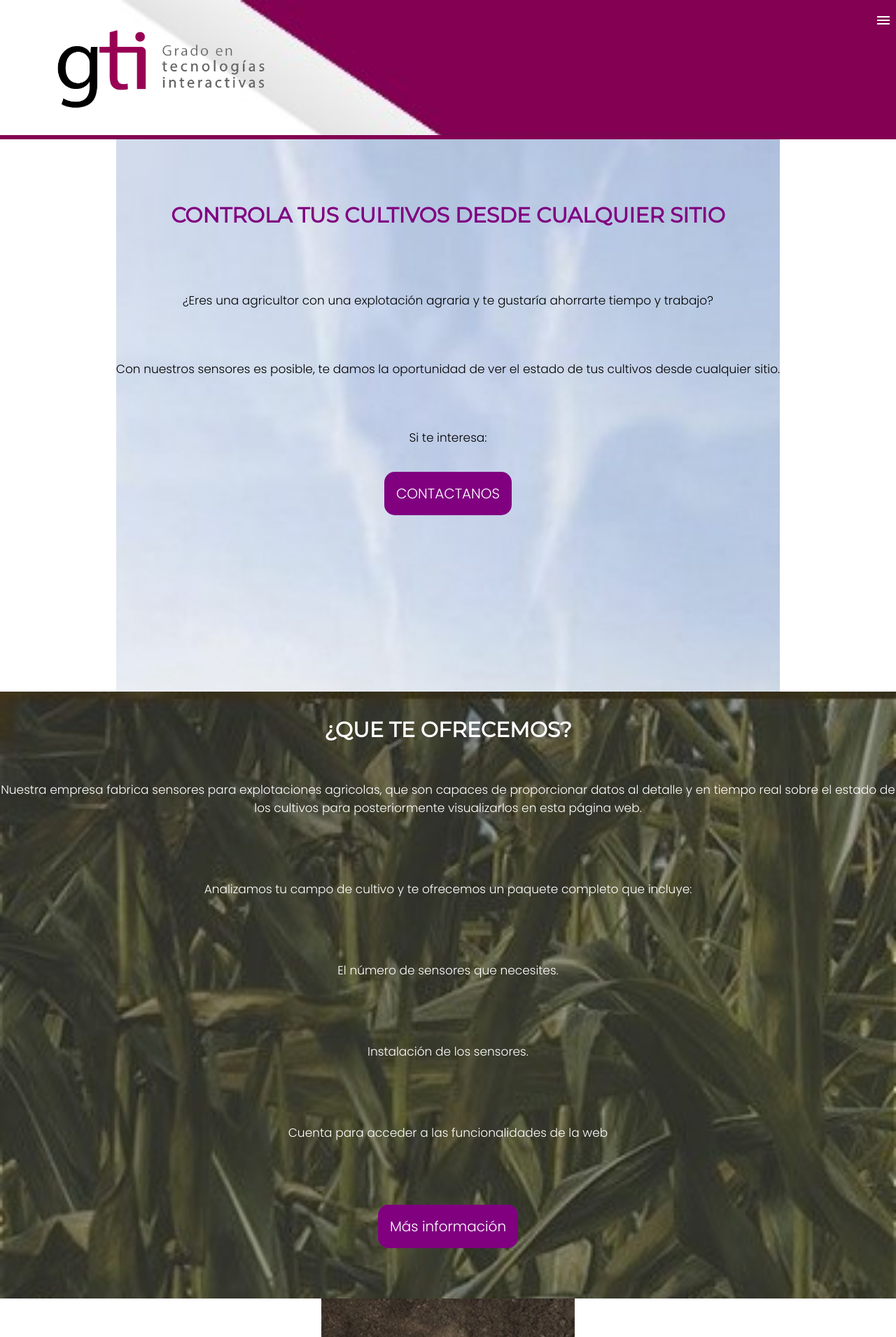
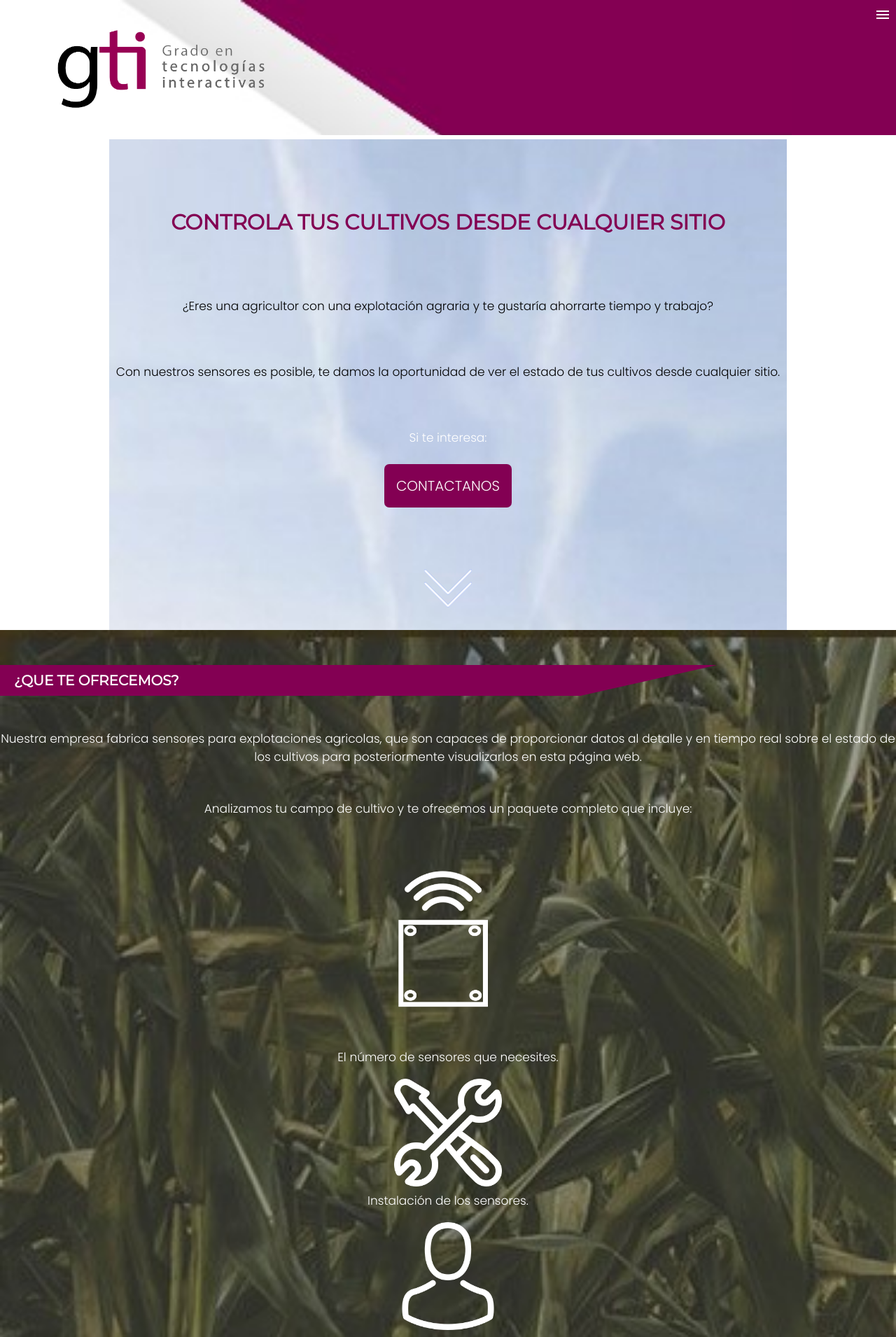
Before and after one commit to AdriTuR/Web-Sensores_Proyecto, a PHP site: page / in a window 1280 px wide; the page is wider, and only the part inside the window is pictured. Shown: the top 1910 px of that part at 70% size. Run offline with PHP 8.4, Linux system fonts and the light colour scheme; some libraries are stand-ins or nearby versions.

Commit message:
Landing page sprint 1

```diff
--- a/css/style.css
+++ b/css/style.css
@@ -7,6 +7,12 @@
 }
 
 a {
+    font-family: 'Poppins', sans-serif;
+    text-align: center;
+    font-size: 17px;
+}
+
+p {
     font-family: 'Poppins', sans-serif;
     text-align: center;
     font-size: 17px;
@@ -32,13 +38,46 @@
 }
 
 .morado {
-    color: purple
+    color: #830053
 }
 
 /*-----------------------------------------------------------------------------------*/
 
 /*-----------------------------------------------------------------------------------*/
 /*Aquí van las fotos de fondo*/
+
+#footer {
+    background: url(../images/footer.jpg) no-repeat;
+    background-size: cover;
+    overflow: hidden;
+    position: relative;
+    left: 20px;
+    width: 105%;
+}
+
+#footer .footertext{
+    font-family: 'Poppins', sans-serif;
+    font-size: 10px !important;
+    color: #830053;
+    position: relative;
+    left: 15px !important;
+
+    text-align: left !important;
+}
+
+.banner {
+    background-color: #830053;
+    -webkit-clip-path: polygon(0 0, 100% 0, 81% 100%, 0% 100%);
+    clip-path: polygon(0 0, 100% 0, 81% 100%, 0% 100%);
+    margin: -500px 0;
+    padding: 0.5em 1em;
+    width: 80%;
+    color: white;
+    font-size: 20px;
+    text-align: left;
+    font-family: 'Montserrat', sans-serif;
+}
+
 .encabezado {
     background-image: url("../images/header.jpg");
     background-size: contain;
@@ -86,6 +125,8 @@
 .btn-login{
     padding: 28px 9px;
 }
+
+
 /* menu */
 
 .encabezado .menu {
@@ -94,7 +135,7 @@
     transition: max-height .2s ease-out;
     text-align: center;
     border-style: solid;
-    border-color: #830053;
+    border-color: transparent;
 }
 
 /* menu icon */
@@ -103,7 +144,7 @@
     cursor: pointer;
     display: inline-block;
     float: right;
-    padding: 28px 9px;
+    padding: 20px 10px;
     position: relative;
     user-select: none;
 
@@ -116,6 +157,7 @@
     position: relative;
     transition: background .2s ease-out;
     width: 18px;
+
 }
 
 .encabezado .menu-icon .navicon:before,
@@ -207,61 +249,77 @@
 }
 
 /*-----------------------------------------------------------------------------------*/
-/*Estilo del menu del encabezado*/
-/*.menu {
-
-    float: right;
-    margin-top: 2.5%;
-    margin-right: 2.5%;
-
-
-
-}
-
-.menufoto{
-
-    width: 100px;
-    height: 100px ;
-
-}
-*/
-
-/*.menu:hover{
-    transform: scale(1.05);
-    transition: 150ms;
-}
-
-.menu:active{
-    transform: scale(1.5);
-}
-/*-----------------------------------------------------------------------------------*/
-
-/*-----------------------------------------------------------------------------------*/
 /*Estilo de los botones morados*/
 .boton {
     color: rgb(255, 255, 255);
     font-size: 20px;
     line-height: 28px;
     padding: 17px;
-    border-radius: 15px;
+    border-radius: 7px;
     font-family: 'Poppins', sans-serif;
     font-weight: normal;
     text-decoration: none;
     font-style: normal;
     font-variant: normal;
     text-transform: none;
-    background-color: purple;
+    background-color: #830053;
     display: inline-block;
 }
 
-/*.boton:hover {
-    background: rgb(112, 0, 112);
+.boton:hover {
+    background: #77004b;
     transform: scale(1.05);
     transition: 150ms;
 }
 
 .boton:active {
-    background: rgb(95, 0, 95);
+    background: #660041;
     transform: scale(1.06);
 
-}*/
+}
+
+/*-----------------------------------------------------------------------------------*/
+
+
+/*-----------------------------------------------------------------------------------*/
+/*Flexbox*/
+
+.acerca1{
+    display: flex;
+
+}
+
+.acerca2{
+    display: flex;
+
+    flex-direction: row;
+
+    margin-left: 20%;
+
+}
+
+.caja1{
+    margin-right: 20%;
+}
+
+.caja2{
+
+    margin-right: 20%;
+
+}
+
+.flecha{
+   height: 7%;
+   width: 7%;
+}
+
+.flecha:hover{
+
+    transform: scale(1.15);
+    transition: 150ms;
+
+}
+
+html {
+    scroll-behavior: smooth;
+}
--- a/index.html
+++ b/index.html
@@ -11,6 +11,7 @@
     <link href="https://fonts.googleapis.com/css2?family=Poppins:wght@300&display=swap" rel="stylesheet">
     <link rel="preconnect" href="https://fonts.gstatic.com/%22%3E">
     <link href="https://fonts.googleapis.com/css2?family=Poppins:wght@700&display=swap" rel="stylesheet">
+    <script src="https://kit.fontawesome.com/5842e39ab5.js" crossorigin="anonymous"></script>
 </head>
 
 <!-- ----------------------------------------------------------------------------------------------------------------------- -->
@@ -36,10 +37,11 @@
 
 <!-- ----------------------------------------------------------------------------------------------------------------------- -->
 <!-- body de la página -->
+
 <body>
 
     <!-- header de la página -->
-    <header class="encabezado">
+    <header class="encabezado" id="header">
 
         <a><img class="logo" src="images/logoGTI.png" alt="logo del sitio web" id="imglogo"></a>
 
@@ -59,58 +61,41 @@
     <!-- fin del header de la página -->
 
     <!-- primera sección de la página -->
-    <section class="call_to_action">
-        <br>
-        <br>
-        <br>
-        <br>
+    <section class="call_to_action" id="main">
+
+
+
+        <h1 class="morado" style="margin-top: 100px; margin-bottom: 70px; margin-left: 5px; margin-right: 5px;">CONTROLA
+            TUS CULTIVOS DESDE CUALQUIER SITIO</h1>
+
         <br>
 
-        <h1 class="morado">CONTROLA TUS CULTIVOS DESDE CUALQUIER SITIO</h1>
+        <p style="margin-bottom: 50px; margin-left: 5px; margin-right: 5px;">¿Eres una agricultor con una explotación
+            agraria y te gustaría ahorrarte tiempo
+            y trabajo? </p>
 
         <br>
-        <br>
-        <br>
-        <br>
+
+        <p style="margin-bottom: 50px; margin-left: 10px; margin-right: 10px; ">Con nuestros sensores es posible, te
+            damos la oportunidad de ver el estado de
+            tus cultivos desde cualquier
+            sitio. </p>
+
         <br>
 
-        <a>¿Eres una agricultor con una explotación agraria y te gustaría ahorrarte tiempo y trabajo? </a>
+        <p style="margin-bottom: 25px;" class="blanco">Si te interesa:</p>
+
+
+
+        <a class="boton" href="#contacto" style="margin-bottom: 80px;">CONTACTANOS</a>
 
         <br>
-        <br>
-        <br>
-        <br>
-        <br>
 
-        <a>Con nuestros sensores es posible, te damos la oportunidad de ver el estado de tus cultivos desde cualquier
-            sitio. </a>
+        <a class="flechita" href="#mas_informacion">
+            <img class="flecha" src="images/landing_page/arrow-down_icon.png" alt="icono de flechita"
+                style="margin-bottom: 20px;">
+        </a>
 
-        <br>
-        <br>
-        <br>
-        <br>
-        <br>
-
-        <a>Si te interesa:</a>
-        <br>
-        <br>
-        <br>
-        <a class="boton" href="#contacto">CONTACTANOS</a>
-
-        <br>
-        <br>
-        <br>
-        <br>
-        <br>
-        <br>
-        <br>
-        <br>
-        <br>
-        <br>
-        <br>
-        <br>
-        <br>
-        <br>
         <br>
 
     </section>
@@ -120,68 +105,57 @@
     <!-- segunda sección de la página -->
     <section class="mas_informacion" id="mas_informacion">
 
-        <br>
+
+
+        <h1 class="banner" style="margin-top: 50px; margin-bottom: 30px;">¿QUE TE OFRECEMOS?</h1>
+
+
         <br>
 
-        <h1 class="blanco">¿QUE TE OFRECEMOS?</h1>
+        <p class="blanco" style="margin-bottom: 30px;">Nuestra empresa fabrica sensores para explotaciones agricolas,
+            que son capaces de proporcionar datos al detalle y en tiempo real sobre el estado de los cultivos
+            para posteriormente visualizarlos en esta página web.</p>
+
 
         <br>
-        <br>
+
+        <p class="blanco" style="margin-bottom: 10px;">Analizamos tu campo de cultivo y te ofrecemos un paquete completo
+            que incluye:</p>
+
         <br>
 
-        <a class="blanco">Nuestra empresa fabrica sensores para explotaciones agricolas, que son capaces de proporcionar
-            datos al detalle
-            y en tiempo real sobre el estado de los cultivos para posteriormente visualizarlos en esta página web.</a>
+        <a><img class="iconosensor" src="images/landing_page/sensor_icon3.png" alt="icono de un sensor"
+                style="height: 23%; width: 23%;"></a>
+
+        <p class="blanco">El número de sensores que necesites.</p>
 
         <br>
-        <br>
-        <br>
-        <br>
-        <br>
+
+        <a><img class="iconoherramienta" src="images/landing_page/instalacion_icon.png" alt="icono de herramientas"
+                style="height: 12%; width: 12%;"></a>
+
+        <p class="blanco">Instalación de los sensores.</p>
+
         <br>
 
-        <a class="blanco">Analizamos tu campo de cultivo y te ofrecemos un paquete completo que incluye:</a>
+        <a><img class="iconopersona" src="images/landing_page/user_icon.png" alt="icono de una persona"
+                style="height: 12%; width: 12%;"></a>
+
+        <p class="blanco" style="margin-bottom: 20px; margin-left: 70px; margin-right: 70px;">Cuenta para acceder a las
+            funcionalidades de la web</p>
+
 
         <br>
-        <br>
-        <br>
-        <br>
-        <br>
+
+        <a class="boton" href="masinfo.html" style="margin-bottom: 30px;">Más información</a>
+
         <br>
 
-        <a class="blanco">El número de sensores que necesites.</a>
+        <a class="flechita" href="#acerca_de_nosotros">
+            <img class="flecha" src="images/landing_page/arrow-down_icon.png" alt="icono de flechita"
+                style="margin-bottom: 20px;">
+        </a>
 
-        <br>
-        <br>
-        <br>
-        <br>
-        <br>
-        <br>
-
-        <a class="blanco">Instalación de los sensores.</a>
-
-        <br>
-        <br>
-        <br>
-        <br>
-        <br>
-        <br>
-
-        <a class="blanco">Cuenta para acceder a las funcionalidades de la web</a>
-
-        <br>
-        <br>
-        <br>
-        <br>
-        <br>
-        <br>
-
-        <a class="boton" href="masinfo.html">Más información</a>
-
-        <br>
-        <br>
-        <br>
-        <br>
         <br>
 
     </section>
@@ -189,76 +163,70 @@
 
     <!-- tercera sección de la página -->
     <section class="acerca_de_nosotros" id="acerca_de_nosotros">
-        <br>
-        <br>
+
         <br>
 
-        <div class="acerca_de_nosotros_text">
-            <h1 class="blanco">ACERCA DE NOSOTROS</h1>
-        </div>
+
+
+        <h1 class="banner" style="margin-top: 40px; margin-bottom: 50px;">ACERCA DE NOSOTROS</h1>
 
 
         <br>
-        <br>
-        <br>
-        <br>
-        <br>
-        <br>
-        <br>
-        <br>
-        <br>
-        <br>
-        <br>
-        <br>
-        <br>
-        <br>
-        <br>
-        <br>
-        <br>
-        <br>
-        <br>
-        <br>
-        <br>
-        <br>
-        <br>
-        <br>
-        <br>
-        <br>
-        <br>
-        <br>
-        <br>
-        <br>
-        <br>
-        <br>
-        <br>
-        <br>
-        <br>
-        <br>
-        <br>
-        <br>
-        <br>
-        <br>
-        <br>
-        <br>
-        <br>
-        <br>
-        <br>
-        <br>
+
+        <div class="acerca1" style="margin-bottom: 70px;">
+            <p class="blanco" style=" margin-left: 30px; margin-right: 30px; text-align: justify; word-spacing: -2px;">
+                Nuestra empresa GTI es una startup nueva que acaba de empezar en el
+                mercado y queremos
+                que los agricultores tengan capacidad de tomar decisiones correctas para que los cultivos funcionen
+            </p>
+
+            <i class="fas fa-users fa-3x" style="color: white; float: right; margin-right: 40px; margin-top: 40px;"></i>
+
+        </div>"
+
         <br>
 
+        <h2 class="blanco" style="margin-bottom: 20px;">OBJETIVOS</h2>
+
+
+        <br>
+
+
+        <p class="blanco">Modernizar la agricultura y facilitar el trabajo de los
+            agricultores</p>
+
+
+        <br>
+
+        <p class="blanco" style="margin-bottom: 100px;">Satisfacer las necesidades de nuestros clientes</p>
+
+        <div class="acerca2" style="margin-bottom: 90px;">
+
+            <div class="caja1">
+                <i class="fas fa-phone-alt fa-3x" style="color: white;"></i>
+
+                <p class="blanco">666 666 666</p>
+            </div>
+
+            <div class="caja2">
+                <i class="fas fa-envelope fa-3x" style="color: white;"></i>
+                <p class="blanco">gti@upv.es</p>
+            </div>
+
+        </div>
+
+        <a class="flechita" href="#header">
+            <img class="flecha" src="images/landing_page/arrow-up_icon.png" alt="icono de flechita"
+                style="margin-bottom: 50px;">
+        </a>
 
     </section>
     <!-- fin de la tercera sección de la página -->
 
     <!-- footer de la página -->
-    <footer class="pie_de_pagina">
-        <div class="bottom"> </div>
 
-        <br>
-        <br>
-        <br>
-        <br>
-
+    <footer id="footer">
+        <p id="footertext" class="morado" style="text-align:left; font-size: 12px;">Company © Grado en Tecnologías Interactivas.<br> All rights reserved.</p>
     </footer>
 
     <!-- fin del footer de la página -->
```
Also changed, not shown: images/landing_page/arrow-down_icon.png (added), images/landing_page/arrow-up_icon.png (added).
